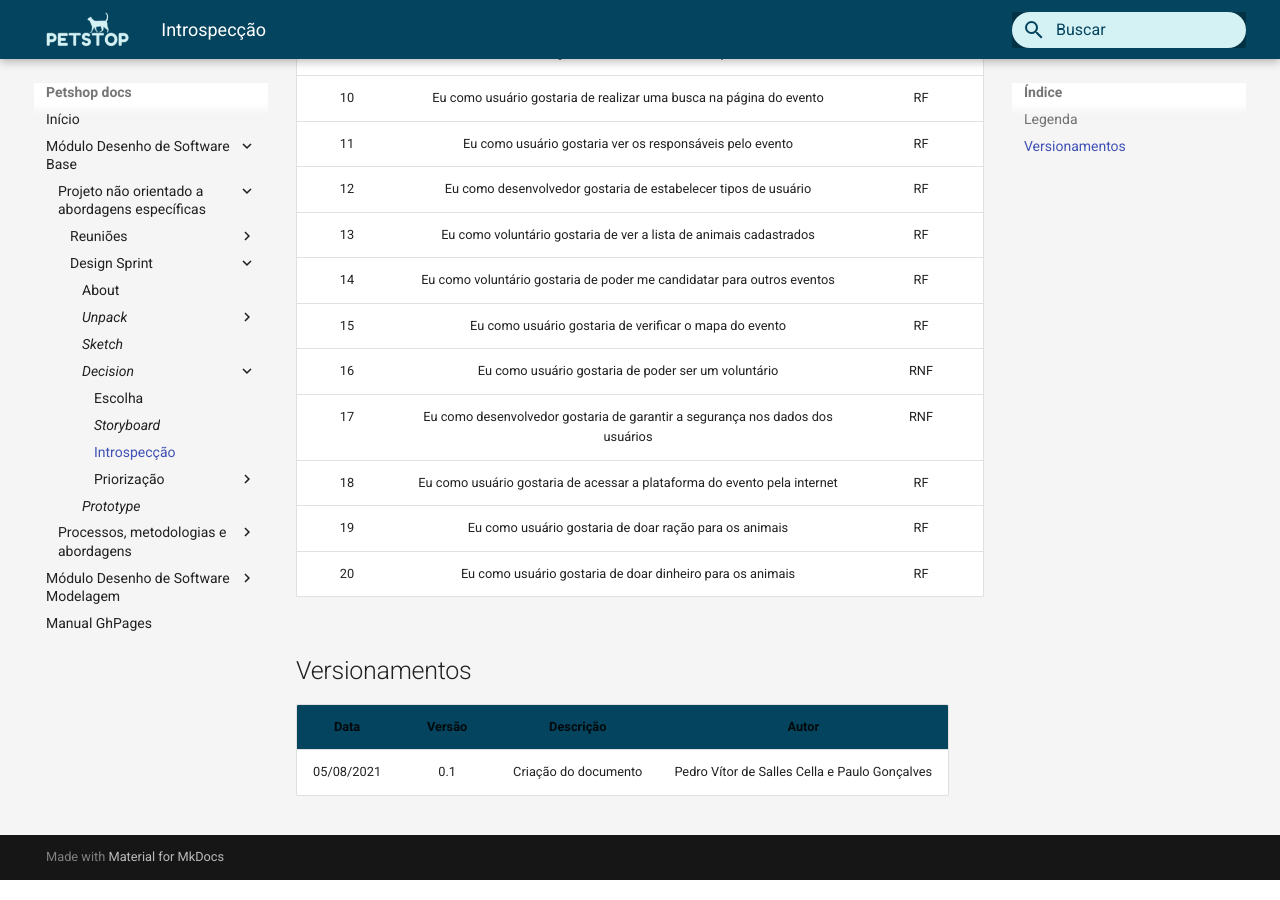
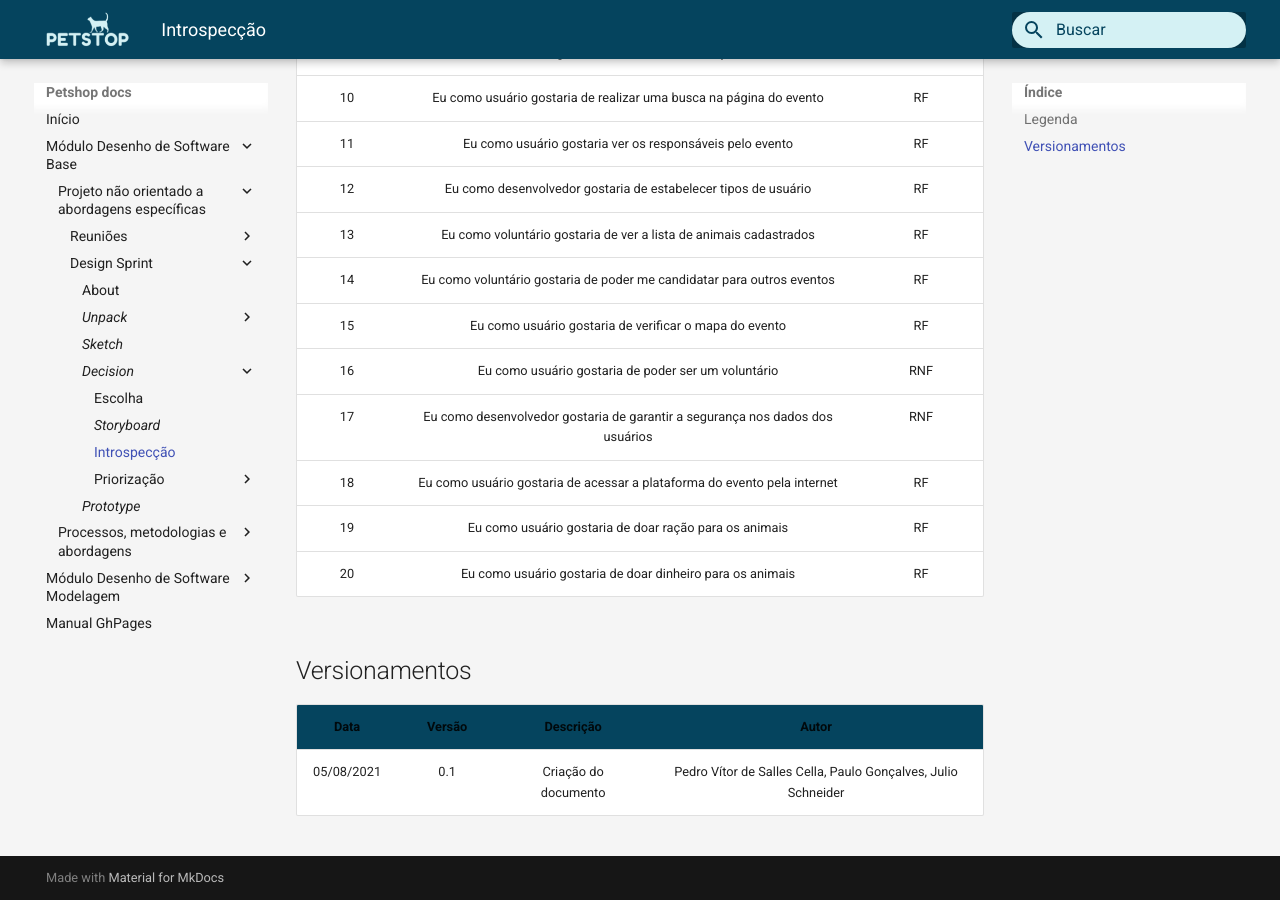
Before and after one commit to UnBArqDsw2021-1/2021.1_G3_PetStop_docs, an MkDocs documentation site: the page built from docs/artefatos/introspeccao.md, in a window 1280 px wide and 900 px high, scrolled down 922 px. Built offline with MkDocs 1.6.1 and Material for MkDocs 9.7.7, drawn with Linux system fonts in a browser that asks for light colours.

Commit message:
atualizacao versionamento introspeccao

```diff
--- a/docs/artefatos/introspeccao.md
+++ b/docs/artefatos/introspeccao.md
@@ -36,4 +36,4 @@
 
 |    Data    | Versão |      Descrição       |                     Autor                     |
 | :--------: | :----: | :------------------: | :-------------------------------------------: |
-| 05/08/2021 |  0.1   | Criação do documento | Pedro Vítor de Salles Cella e Paulo Gonçalves |
+| 05/08/2021 |  0.1   | Criação do documento | Pedro Vítor de Salles Cella, Paulo Gonçalves, Julio Schneider |
```
